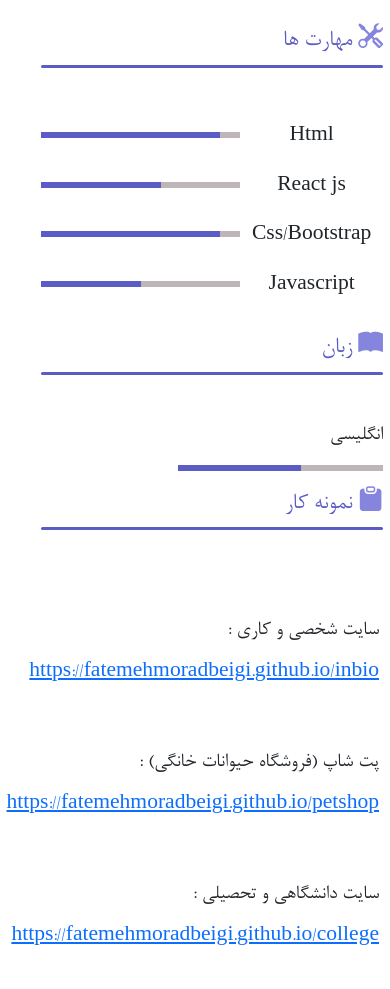
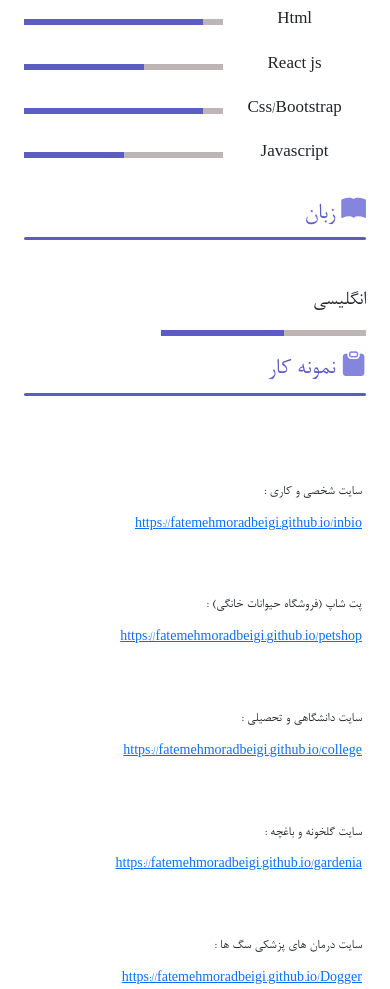
Before and after one commit to fatemehmoradbeigi/CV, a plain HTML site: page index.html in a window 390 px wide. Shown: the part 661-1650 px from the top of the page. Drawn offline with nearby package versions, Linux system fonts and the light colour scheme.

Commit message:
index.html and main.css created

```diff
--- a/content/main.css
+++ b/content/main.css
@@ -94,6 +94,26 @@ header span{
     width: 43%;
     height: 20%;
 }
+@media (min-width:320px) and (max-width:474px){
+
+    .cross h4{
+
+        font-size: 15px;
+    }
+
+    .cross2 h4{
+
+        font-size: 14px;
+    }
+    .box3 h4{
+
+        font-size: 14px;
+    }
+    .box h4{
+
+        font-size: 17px;
+    }
+}
 
 @media (min-width:768px) and (max-width:991px){
 
--- a/index.html
+++ b/index.html
@@ -34,7 +34,7 @@
 
                      <h4 class="text-light"><i class="bi bi-telephone-fill icone"></i> شماره تماس : <span>۰۹۱۹۰۳۵۵۰۸۰</span></h4>
                      <h4 class="text-light"><i class="bi bi-link-45deg icone"></i> گیت هاب : <span><a href="https://github.com/fatemehmoradbeigi">https://github.com/fatemehmoradbeigi</a></span> </h4>
-                     <h4 class="text-light"><i class="bi bi-linkedin icone"></i> لینکدین : <span>,<a href="https://www.linkedin.com/in/fatemeh-moradbeigi-96617b241?lipi=urn%3Ali%3Apage%3Ad_flagship3_profile_view_base_contact_details%3BZCe2hK2kS8mF3vfDvcmfbA%3D%3D">linkedin.com/in/fatemeh-moradbeigi-96617b241</a></span></h4>
+                     <h4 class="text-light"><i class="bi bi-linkedin icone"></i> لینکدین : <span><a href="https://www.linkedin.com/in/fatemeh-moradbeigi-96617b241?lipi=urn%3Ali%3Apage%3Ad_flagship3_profile_view_base_contact_details%3BZCe2hK2kS8mF3vfDvcmfbA%3D%3D">linkedin.com/in/fatemeh-moradbeigi-96617b241</a></span></h4>
 
                  </div>
 
@@ -172,35 +172,35 @@
 
                     <div class="row mt-5">
 
-                        <div class="col-xl-6 col-lg-6 col-12 p-3">
+                        <div class=" box3 col-xl-6 col-lg-6 col-12 p-3">
 
                             <h4 class="mt-4 ">سایت شخصی و کاری :</h4>
                             <h4 class="mt-3 "><a href="https://fatemehmoradbeigi.github.io/inbio/">https://fatemehmoradbeigi.github.io/inbio</a></h4>
 
                         </div>
 
-                        <div class="col-xl-6 col-lg-6 col-12  p-3">
+                        <div class="box3 col-xl-6 col-lg-6 col-12  p-3">
 
                             <h4 class="mt-4 ">پت شاپ (فروشگاه حیوانات خانگی) : </h4>
                             <h4 class="mt-3 "><a href="https://fatemehmoradbeigi.github.io/petshop">https://fatemehmoradbeigi.github.io/petshop</a></h4>
 
                         </div>
 
-                        <div class="col-xl-6 col-lg-6 col-12  p-3">
+                        <div class="box3 col-xl-6 col-lg-6 col-12  p-3">
 
                             <h4 class="mt-4 ">سایت دانشگاهی و تحصیلی : </h4>
                             <h4 class="mt-3 "><a href="https://fatemehmoradbeigi.github.io/college">https://fatemehmoradbeigi.github.io/college</a></h4>
 
                         </div>
 
-                        <div class="col-xl-6 col-lg-6 col-12 p-3">
+                        <div class="box3 col-xl-6 col-lg-6 col-12 p-3">
 
                             <h4 class="mt-4 ">سایت  گلخونه و  باغچه :</h4>
                             <h4 class="mt-3 "><a href="https://fatemehmoradbeigi.github.io/gardenia">https://fatemehmoradbeigi.github.io/gardenia</a></h4>
 
                         </div>
 
-                        <div class="col-xl-6 col-lg-6 col-12  p-3">
+                        <div class="box3 col-xl-6 col-lg-6 col-12  p-3">
 
                             <h4 class="mt-4 ">سایت درمان های پزشکی سگ ها : </h4>
                             <h4 class="mt-3 "><a href="https://fatemehmoradbeigi.github.io/Dogger">https://fatemehmoradbeigi.github.io/Dogger</a></h4>
```
